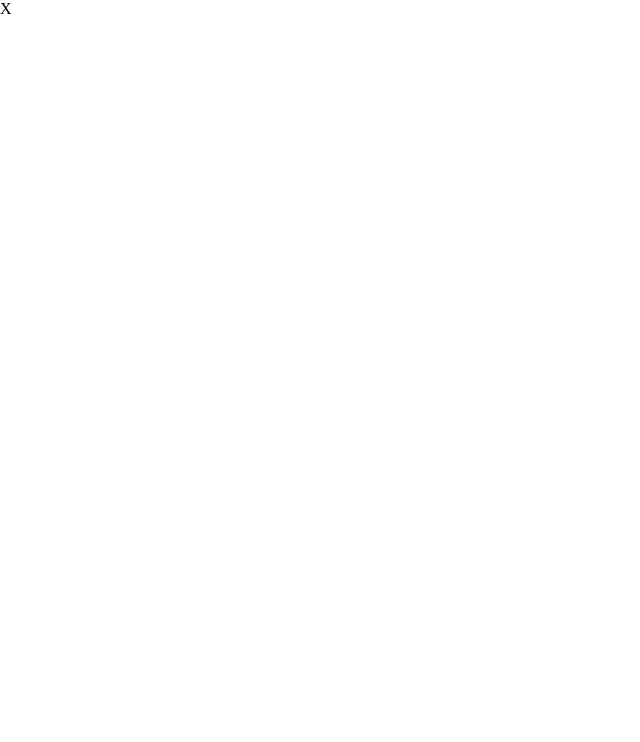
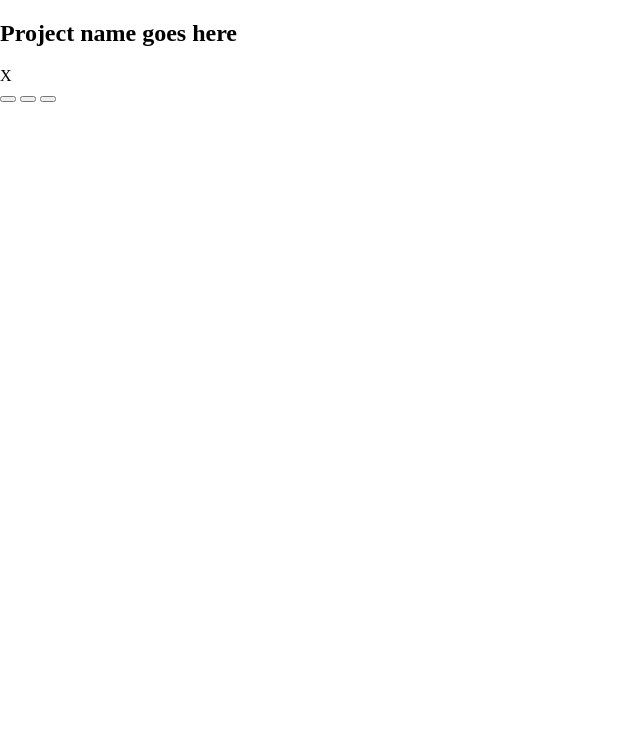
Before and after one commit to fitz95/Portfolio-Microverse-, a website: page index.html in a window 1280 px wide. Shown: the top 742 px of the page, without its empty margins (0-640 px from the left). Drawn offline with nearby package versions, Linux system fonts and the light colour scheme; a web font is replaced by a local one.

Commit message:
adding desktop popup

```diff
--- a/index.html
+++ b/index.html
@@ -266,7 +266,13 @@
       <div id="overlaydesktop"></div>
       <div id="popupdesktop">
         <div class="popupcontrols">
+          <h1>Project name goes here</h1>
           <span id="popupclosedesktop" onclick='closePopup()'>X</span>
+        </div>
+        <div>
+          <button></button>
+          <button></button>
+          <button></button>
         </div>
         <div class="popupcontent">
 
```
Also changed, not shown: myScript.js (+0 -14 lines).
